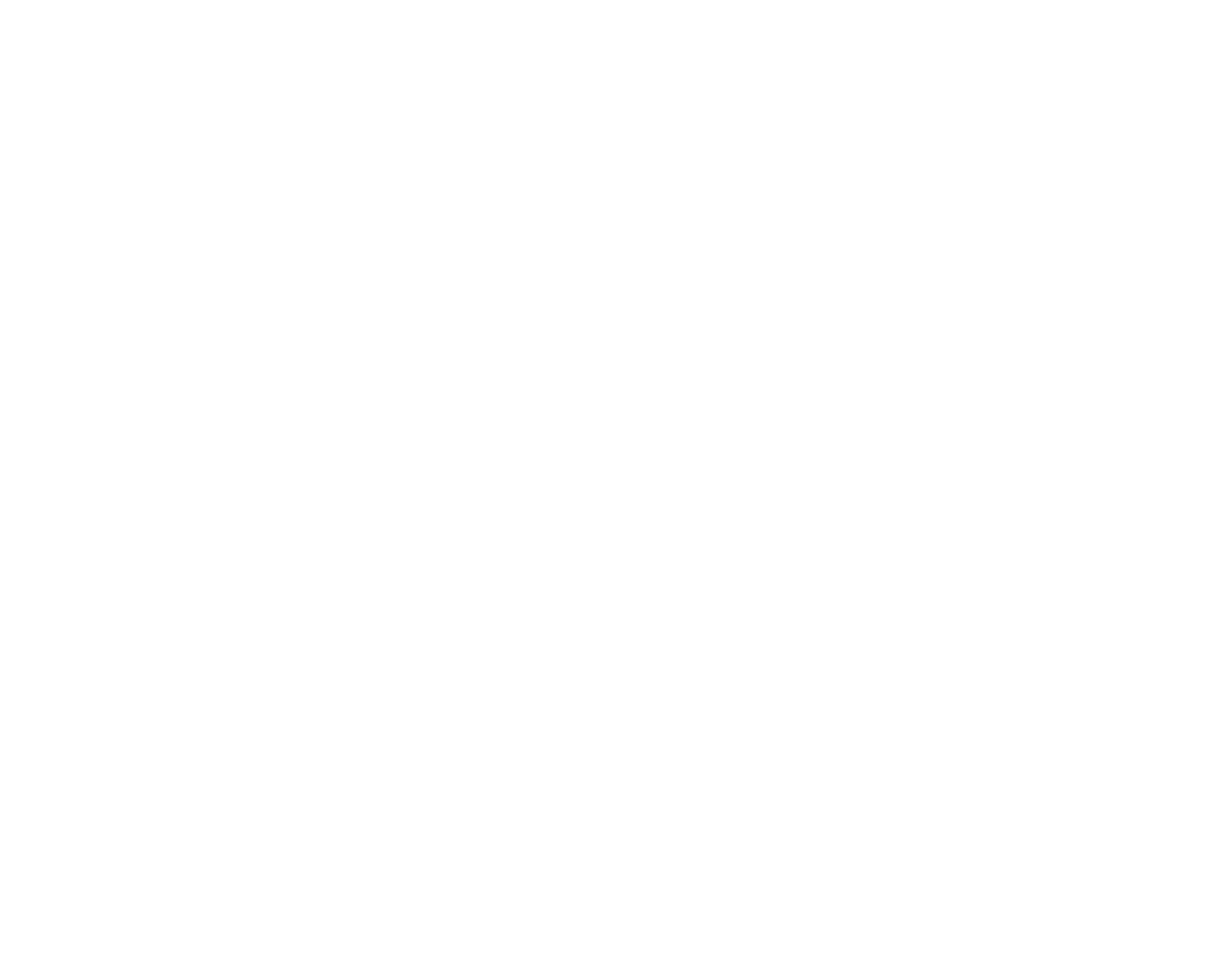
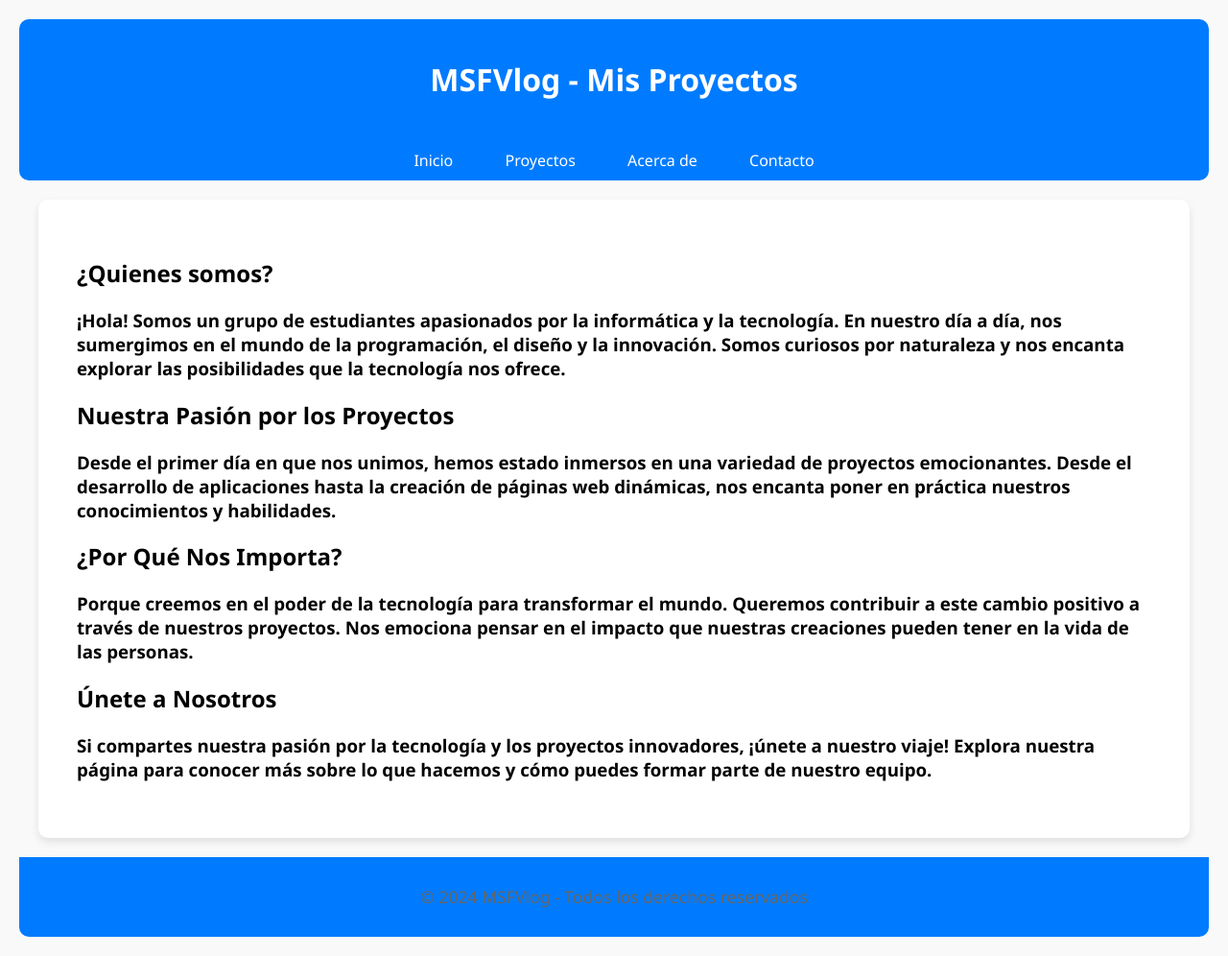
Before and after one commit to Muxutruk2/linoreki-muxutruk, a plain HTML site: page Acerca_de.html in a window 1280 px wide. Shown: the whole page at 96% size. Before the commit the page ends 800 px from the top, so only its background shows below. Drawn offline with Linux system fonts and the light colour scheme.

Commit message:
Acerca de web page upgrade

```diff
--- a/Acerca_de.css
+++ b/Acerca_de.css
@@ -0,0 +1,99 @@
+body {
+    font-family: 'Segoe UI', Tahoma, Geneva, Verdana, sans-serif;
+    margin: 0;
+    padding: 20px;
+    background-color: #f9f9f9;
+}
+
+header {
+    border-top-left-radius: 10px;
+    border-top-right-radius: 10px;
+    background-color: #007bff;
+    color: #fff;
+    padding: 20px 0;
+    text-align: center;
+}
+
+nav {
+    border-bottom-left-radius: 10px;
+    border-bottom-right-radius: 10px;
+    background-color: #007bff;
+    color: #fff;
+    padding: 10px 0;
+    text-align: center;
+}
+
+nav a {
+    color: #fff;
+    text-decoration: none;
+    margin: 0 15px;
+    padding: 10px;
+    border-radius: 5px;
+    transition: background-color 0.3s;
+}
+
+nav a:hover {
+    background-color: #0056b3;
+}
+
+section {
+    padding: 40px;
+    margin: 20px;
+    background-color: #fff;
+    border-radius: 10px;
+    box-shadow: 0 4px 8px rgba(0, 0, 0, 0.1);
+}
+
+h2 {
+    color: #333;
+    margin-bottom: 20px;
+}
+
+p {
+    color: #666;
+    font-size: 1.1em;
+    line-height: 1.6;
+}
+
+form {
+    margin-top: 20px;
+}
+
+form label {
+    display: block;
+    margin-bottom: 5px;
+    color: #333;
+}
+
+form input[type="text"],
+form input[type="email"],
+form textarea {
+    width: 100%;
+    padding: 10px;
+    margin-bottom: 10px;
+    border-radius: 5px;
+    border: 1px solid #ccc;
+}
+
+form input[type="submit"] {
+    background-color: #007bff;
+    color: #fff;
+    border: none;
+    padding: 10px 20px;
+    cursor: pointer;
+    border-radius: 5px;
+    transition: background-color 0.3s;
+}
+
+form input[type="submit"]:hover {
+    background-color: #0056b3;
+}
+
+footer {
+    margin-top: 20px;
+    background-color: #007bff;
+    color: #fff;
+    text-align: center;
+    padding: 10px 0;
+    border-radius: 0 0 10px 10px;
+}
--- a/Acerca_de.html
+++ b/Acerca_de.html
@@ -3,11 +3,43 @@
 <head>
     <meta charset="UTF-8">
     <meta name="viewport" content="width=device-width, initial-scale=1.0">
-    <title>Document</title>
+    <title>MSFVlog - Acerca de</title>
     <link rel="stylesheet" href="Acerca_de.css">
 
 </head>
 <body>
+    <header>
+        <h1>MSFVlog - Mis Proyectos</h1>
+    </header>
+    <nav>
+        <a href="inicio.html">Inicio</a>
+        <a href="proyectos.html">Proyectos</a>
+        <a href="acerca_de.html">Acerca de</a>
+        <a href="contacto.html">Contacto</a>
+    </nav>
+    <section>
+        <h1>¿Quienes somos?</h1>
+        <h3>¡Hola! Somos un grupo de estudiantes apasionados por la informática y la tecnología. En nuestro día a día, nos sumergimos en el mundo de la programación,
+            el diseño y la innovación. Somos curiosos por naturaleza y nos encanta explorar las posibilidades que la tecnología nos ofrece.
+        </h3>
+        <h1>Nuestra Pasión por los Proyectos</h1>
+        <h3>Desde el primer día en que nos unimos, hemos estado inmersos en una variedad de proyectos emocionantes.
+            Desde el desarrollo de aplicaciones hasta la creación de páginas web dinámicas, nos encanta poner en práctica nuestros conocimientos y habilidades.
+        </h3>
+        <h1>¿Por Qué Nos Importa?
+        </h1>
+        <h3>Porque creemos en el poder de la tecnología para transformar el mundo.
+             Queremos contribuir a este cambio positivo a través de nuestros proyectos. Nos emociona pensar en el impacto que nuestras creaciones pueden tener en la vida de las personas.</h3>
+        <h1>Únete a Nosotros
+        </h1>
+        <h3>Si compartes nuestra pasión por la tecnología y los proyectos innovadores,
+        ¡únete a nuestro viaje! Explora nuestra página para conocer más sobre lo que hacemos y cómo puedes formar parte de nuestro equipo.
+        </h3>
 
+
+    </section>
+    <footer>
+        <p>&copy; 2024 MSFVlog - Todos los derechos reservados</p>
+    </footer>
 </body>
 </html>
```
